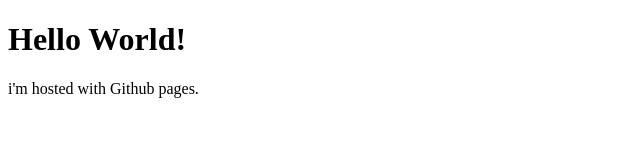
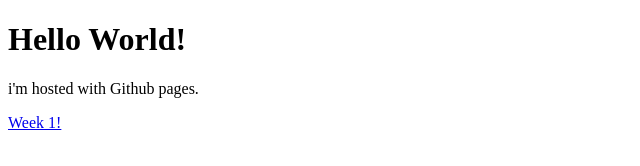
Before and after one commit to clareccoyne/clareccoyne.github.io, a plain HTML site: page index.html in a window 1280 px wide. Shown: the full height of the page, 0-640 px from the left. Drawn offline with Linux system fonts and the light colour scheme.

Commit message:
Update index.html

```diff
--- a/index.html
+++ b/index.html
@@ -3,6 +3,6 @@
     <body>
         <h1>Hello World!</h1>
         <p>i'm hosted with Github pages.</p>
-
+<a href="ways of seeing.html">Week 1!</a>
     </body>
 </html>
```
